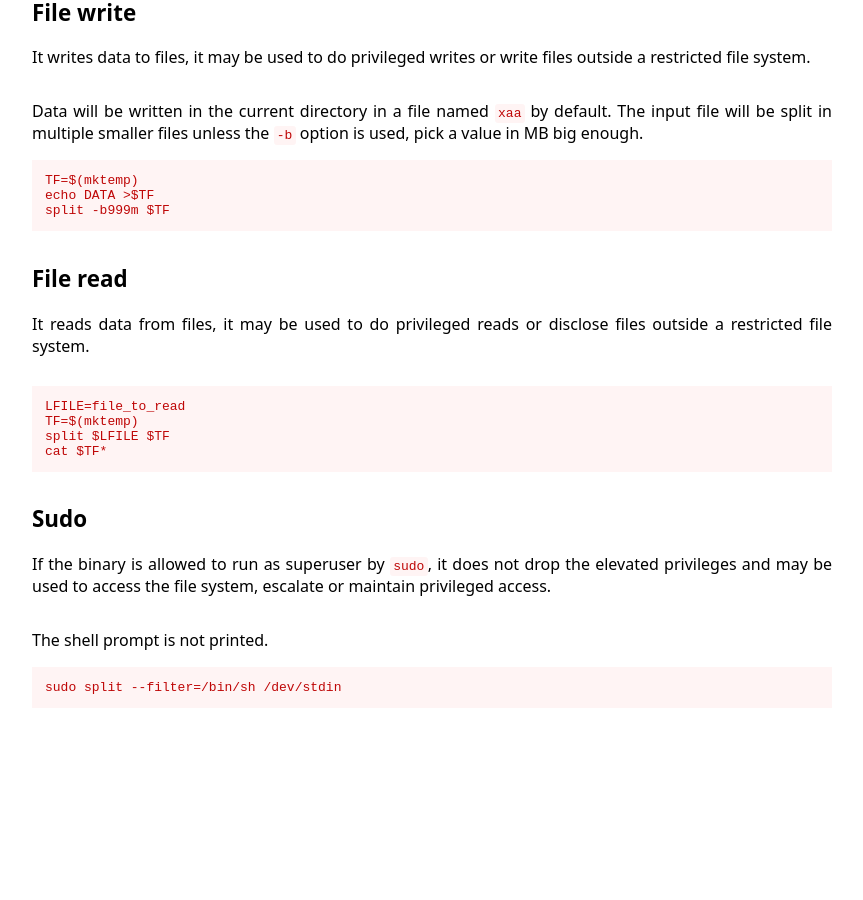
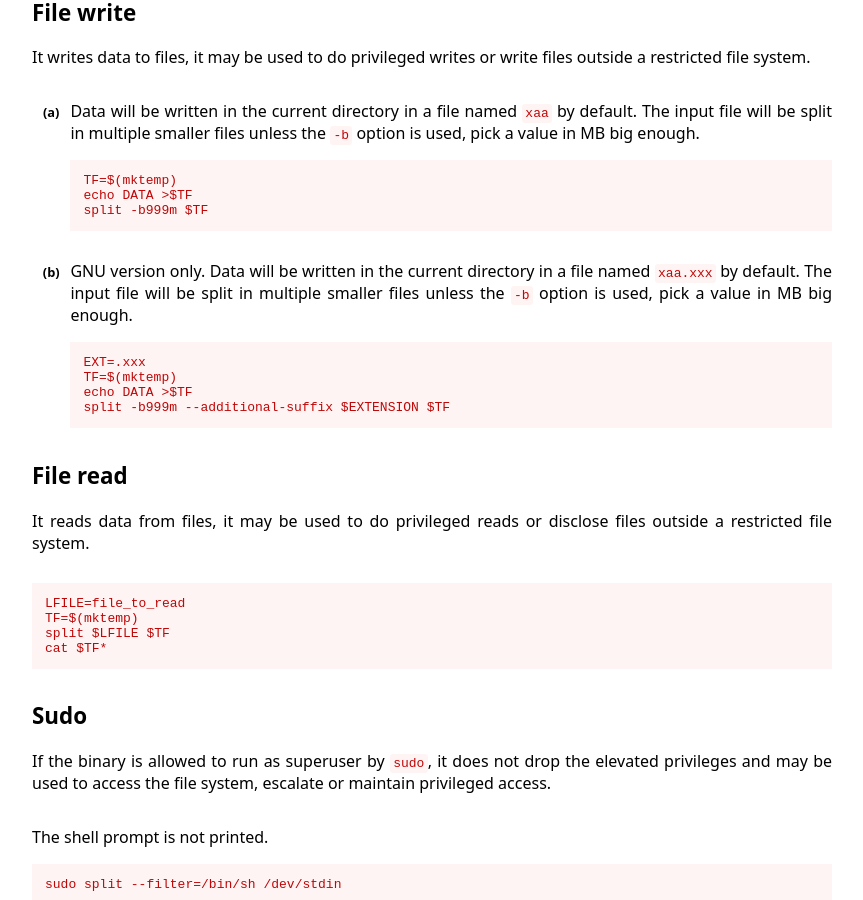
Before and after one commit to GTFOBins/GTFOBins.github.io, a Jekyll site: the page built from _gtfobins/split.md, in a window 1280 px wide and 900 px high, scrolled down 739 px. Shown: the whole window, without its empty margins (208-1071 px from the left). Built offline with Jekyll 4.4.1, drawn with Linux system fonts in a browser that asks for light colours; before the commit the page ends 1500 px from its top, so only the background shows below that.

Commit message:
Add split file-write GNU variant

```diff
--- a/_gtfobins/split.md
+++ b/_gtfobins/split.md
@@ -12,6 +12,12 @@ functions:
         TF=$(mktemp)
         echo DATA >$TF
         split -b999m $TF
+    - description: GNU version only. Data will be written in the current directory in a file named `xaa.xxx` by default. The input file will be split in multiple smaller files unless the `-b` option is used, pick a value in MB big enough.
+      code: |
+        EXT=.xxx
+        TF=$(mktemp)
+        echo DATA >$TF
+        split -b999m --additional-suffix $EXTENSION $TF
   command:
     - description: Command execution using an existing or newly created file.
       code: |
```
